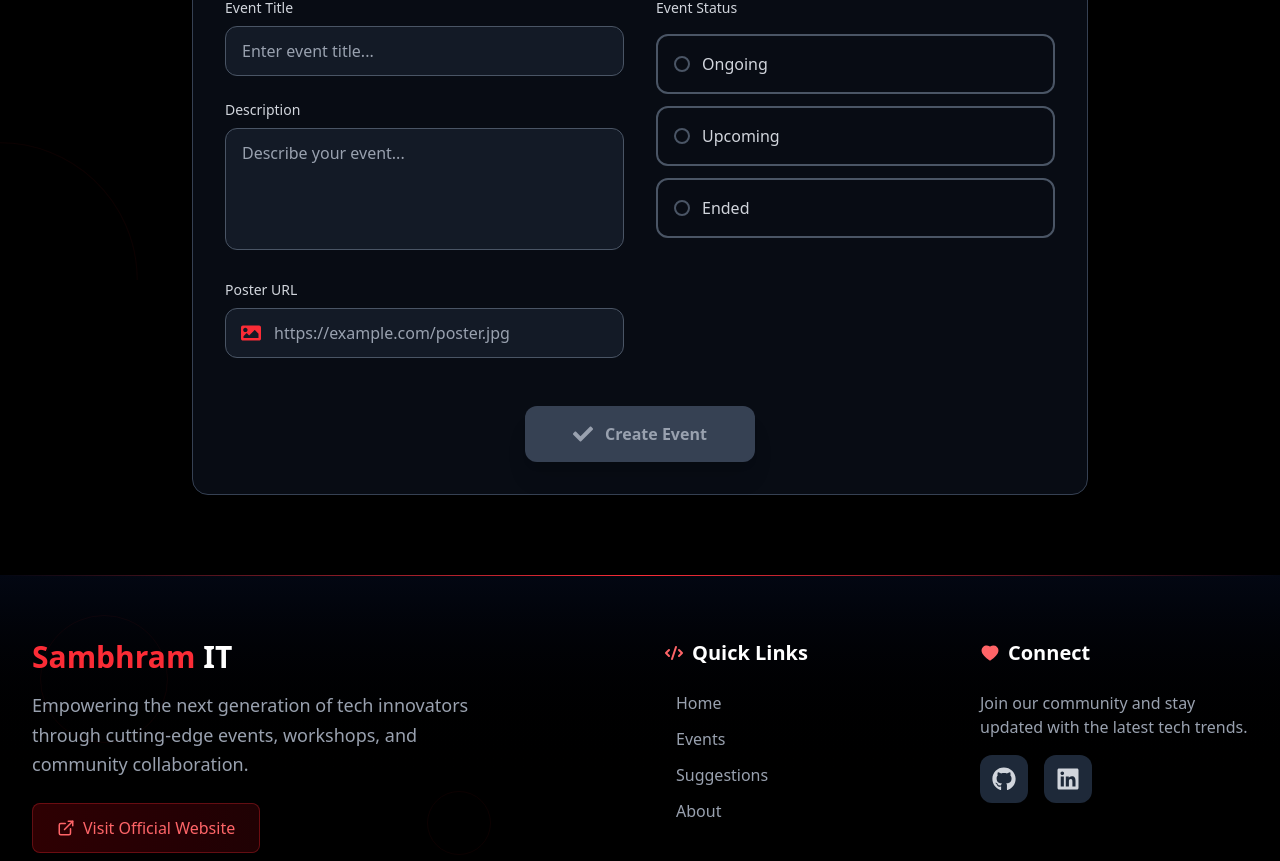
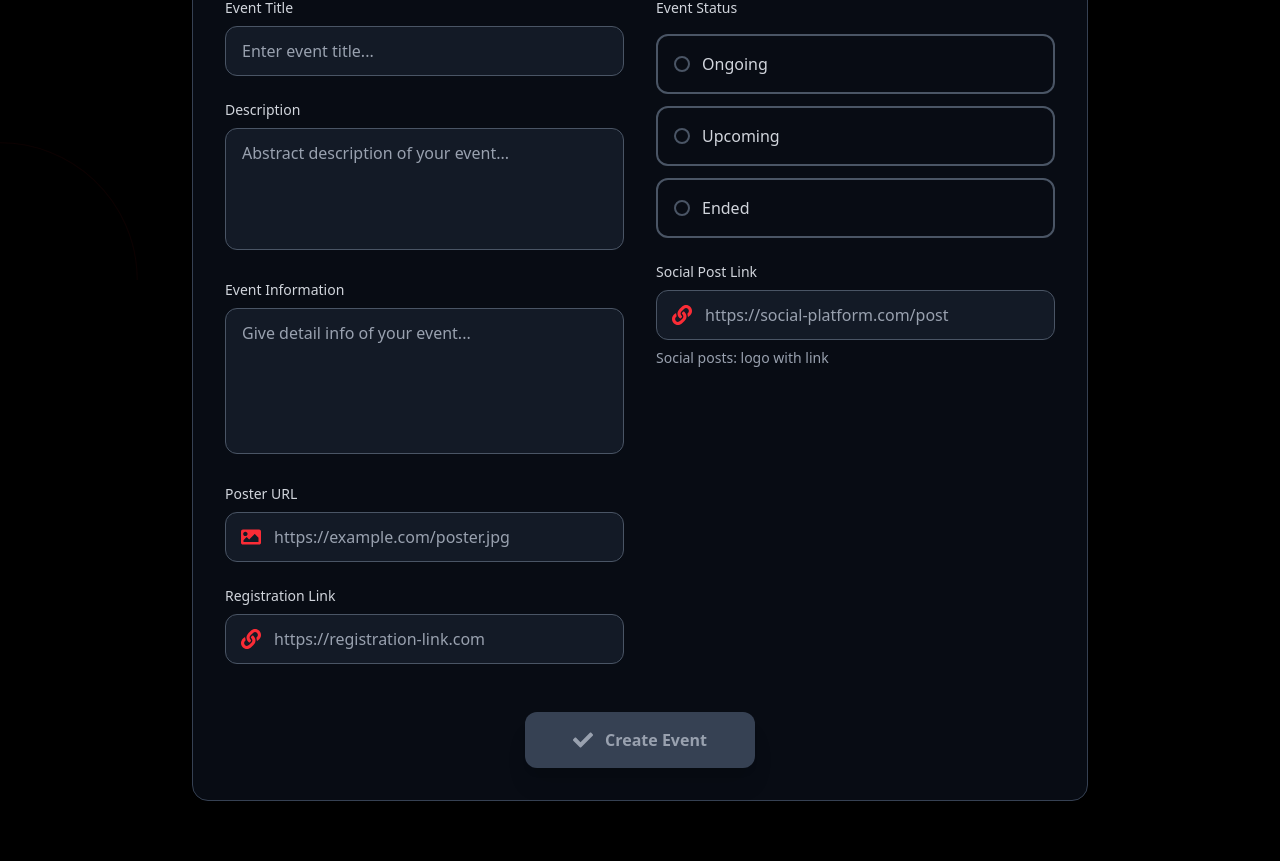
Before and after one commit to Aayushman-nvm/SaIT-events, a Next.js app: page /admin in a window 1280 px wide. Shown: the part 520-1381 px from the top of the page. Built offline with nearby package versions, Linux system fonts and the light colour scheme.

Commit message:
Removed redundant checks and added few more input sections

```diff
--- a/app/components/EventForm.tsx
+++ b/app/components/EventForm.tsx
@@ -1,12 +1,14 @@
 "use client";
-import React, { useState } from 'react';
+import { useState } from 'react';
 import { motion } from 'framer-motion';
-import { FaCalendarAlt, FaImage, FaLink, FaCamera, FaCheck } from 'react-icons/fa';
+import { FaCalendarAlt, FaImage, FaLink, FaCheck } from 'react-icons/fa';
 
 const initialForm = {
   title: '',
   description: '',
+  info: '',
   poster: '',
+  registrationLink: '',
   status: '',
   socialLink: '',
 };
@@ -23,29 +25,21 @@ function EventForm() {
     }));
   };
 
-  const { title, description, poster, status, socialLink } = formData;
+  const { title, description, info, poster, registrationLink, status, socialLink } = formData;
 
-  // Logic checks
-  const isMainInfoFilled = title && description && poster;
-  const isRadioSelected = status === 'ongoing' || status === 'upcoming';
-  const isEventEnded = status === 'ended';
-  const isSocialEnabled = isMainInfoFilled;
-  const isSubmitEnabled =
-    isMainInfoFilled &&
-    (isRadioSelected || isEventEnded) &&
-    (isSocialEnabled ? socialLink : true);
+  // Logic checks - all fields must be filled
+  const isSubmitEnabled = title && description && info && poster && registrationLink && status && socialLink;
 
   const handleSubmit = async () => {
-
     // Simulate API call
     try {
       setIsSubmitting(true);
-      const res=await fetch("/api/events",{
+      const res = await fetch("/api/events", {
         method: "POST",
         headers: { "Content-Type": "application/json" },
         body: JSON.stringify(formData),
-      })
-      console.log("Res: ",res);
+      });
+      console.log("Res: ", res);
       alert('Event created successfully!');
       setIsSubmitting(false);
     } catch (error) {
@@ -101,11 +95,28 @@ function EventForm() {
           >
             <label className="block text-sm font-medium text-gray-300 mb-2">Description</label>
             <textarea
-              placeholder="Describe your event..."
+              placeholder="Abstract description of your event..."
               name="description"
               value={description}
               onChange={handleChange}
               rows={4}
+              className="w-full px-4 py-3 bg-gray-800/50 border border-gray-600 rounded-xl text-white placeholder-gray-400 focus:border-red-500 focus:ring-2 focus:ring-red-500/20 focus:outline-none transition-all duration-300 resize-none"
+            />
+          </motion.div>
+
+          <motion.div
+            initial={{ opacity: 0, x: -30 }}
+            animate={{ opacity: 1, x: 0 }}
+            transition={{ duration: 0.6, delay: 0.2 }}
+            className="relative"
+          >
+            <label className="block text-sm font-medium text-gray-300 mb-2">Event Information</label>
+            <textarea
+              placeholder="Give detail info of your event..."
+              name="info"
+              value={info}
+              onChange={handleChange}
+              rows={5}
               className="w-full px-4 py-3 bg-gray-800/50 border border-gray-600 rounded-xl text-white placeholder-gray-400 focus:border-red-500 focus:ring-2 focus:ring-red-500/20 focus:outline-none transition-all duration-300 resize-none"
             />
           </motion.div>
@@ -125,6 +136,27 @@ function EventForm() {
                 placeholder="https://example.com/poster.jpg"
                 name="poster"
                 value={poster}
+                onChange={handleChange}
+                className="w-full pl-12 pr-4 py-3 bg-gray-800/50 border border-gray-600 rounded-xl text-white placeholder-gray-400 focus:border-red-500 focus:ring-2 focus:ring-red-500/20 focus:outline-none transition-all duration-300"
+              />
+            </div>
+          </motion.div>
+
+          <motion.div
+            initial={{ opacity: 0, x: -30 }}
+            animate={{ opacity: 1, x: 0 }}
+            transition={{ duration: 0.6, delay: 0.4 }}
+            className="relative group"
+          >
+            <label className="block text-sm font-medium text-gray-300 mb-2">Registration Link</label>
+            <div className="relative">
+              <div className="absolute inset-y-0 left-0 pl-4 flex items-center pointer-events-none">
+                <FaLink className="h-5 w-5 text-red-500" />
+              </div>
+              <input
+                placeholder="https://registration-link.com"
+                name="registrationLink"
+                value={registrationLink}
                 onChange={handleChange}
                 className="w-full pl-12 pr-4 py-3 bg-gray-800/50 border border-gray-600 rounded-xl text-white placeholder-gray-400 focus:border-red-500 focus:ring-2 focus:ring-red-500/20 focus:outline-none transition-all duration-300"
               />
@@ -187,8 +219,7 @@ function EventForm() {
             )}
           </motion.div>
 
-          {/* Social Link Field - Enabled when main info is filled */}
-          {isSocialEnabled && (
+          {/* Social Link Field */}
           <motion.div
             initial={{ opacity: 0, y: 20 }}
             animate={{ opacity: 1, y: 0 }}
@@ -210,7 +241,6 @@ function EventForm() {
             </div>
             <p className="text-sm text-gray-400 mt-2">Social posts: logo with link</p>
           </motion.div>
-          )}
         </div>
       </div>
 
```
Lines whose indentation alone changed are shown as unchanged.
